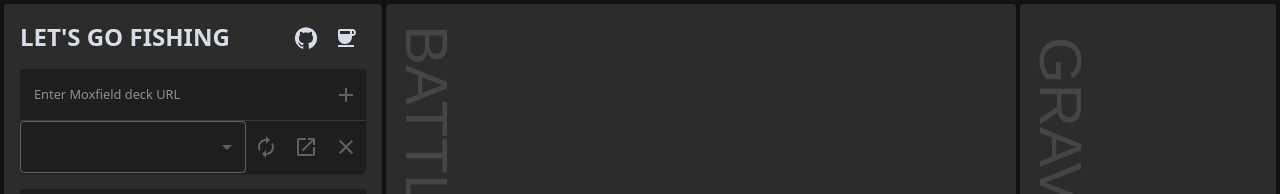
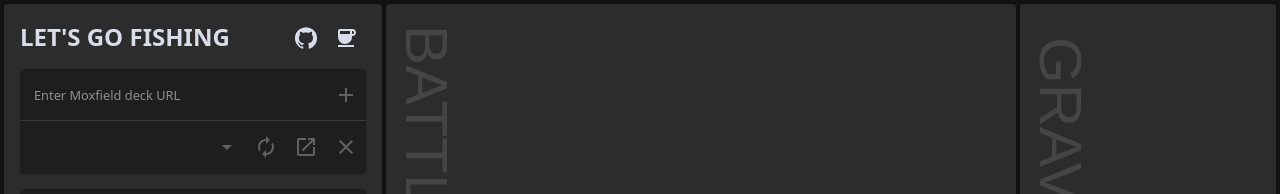
Before and after one commit to avocadianmage/lets-go-fishing, a React (Vite) app: page / in a window 1280 px wide. Shown: the top 194 px of the page. Built offline with nearby package versions, Linux system fonts and the light colour scheme.

Commit message:
fix outline styling, handling disabled

```diff
--- /dev/null
+++ b/src/components/controls/styledTextField.tsx
@@ -0,0 +1,14 @@
+import { TextField, TextFieldProps, styled } from '@mui/material';
+
+export const StyledTextField = styled(TextField)<TextFieldProps>(() => ({
+    flex: 1,
+    '& .MuiOutlinedInput-root': {
+        fontSize: '0.8rem',
+        '& fieldset': {
+            borderColor: 'transparent',
+        },
+        '&.Mui-disabled fieldset': {
+            border: '0px',
+        },
+    },
+}));
--- a/src/components/lefter/deckImport.tsx
+++ b/src/components/lefter/deckImport.tsx
@@ -4,6 +4,7 @@ import { forwardRef, useState } from 'react';
 import { DeckInfo } from '../../services/dbSvc';
 import { FetchDecklist } from '../../services/deckInfoSvc';
 import { InputButton } from '../controls/inputButton';
+import { StyledTextField } from '../controls/styledTextField';
 
 interface DeckImportProps {
     decks: DeckInfo[];
@@ -53,11 +54,9 @@ export const DeckImport = forwardRef(({ decks, onImport }: DeckImportProps, ref)
 
     return (
         <FormGroup row>
-            <TextField
+            <StyledTextField
                 inputRef={ref}
                 placeholder='Enter Moxfield deck URL'
-                inputProps={{ style: { fontSize: '0.8rem' } }}
-                sx={{ flex: 1, '& fieldset': { borderColor: 'transparent' } }}
                 value={value}
                 error={!!errorMessage}
                 helperText={errorMessage}
--- a/src/components/lefter/deckSelect.tsx
+++ b/src/components/lefter/deckSelect.tsx
@@ -1,9 +1,10 @@
 import { Close, OpenInNew, Sync } from '@mui/icons-material';
-import { FormGroup, MenuItem, Select, SelectChangeEvent } from '@mui/material';
+import { FormGroup, MenuItem } from '@mui/material';
 import { useState } from 'react';
 import { DatabaseService, DeckInfo } from '../../services/dbSvc';
 import { FetchDecklist } from '../../services/deckInfoSvc';
 import { InputButton } from '../controls/inputButton';
+import { StyledTextField } from '../controls/styledTextField';
 
 interface DeckSelectProps {
     decks: DeckInfo[];
@@ -54,29 +55,21 @@ export const DeckSelect = ({
         setIsSyncing(false);
     };
 
-    const handleChange = (e: SelectChangeEvent) => {
-        onUpdateDecksAndSelection(+e.target.value);
-    };
-
     const disabled = decks.length === 0;
     return (
         <FormGroup row>
-            <Select
+            <StyledTextField
+                select
                 value={disabled ? '' : selectedIndex.toString()}
                 disabled={disabled}
-                sx={{
-                    flex: 1,
-                    fontSize: '0.8rem',
-                    '& fieldset': { borderColor: 'transparent' },
-                }}
-                onChange={handleChange}
+                onChange={(e) => onUpdateDecksAndSelection(+e.target.value)}
             >
                 {decks.map((deck, index) => (
-                    <MenuItem key={index} value={index}>
+                    <MenuItem key={index} value={index} sx={{ fontSize: '0.8rem' }}>
                         {deck.name}
                     </MenuItem>
                 ))}
-            </Select>
+            </StyledTextField>
             <InputButton
                 tooltip={isSyncError ? 'Sync failed' : 'Sync from Moxfield'}
                 disabled={disabled}
```
